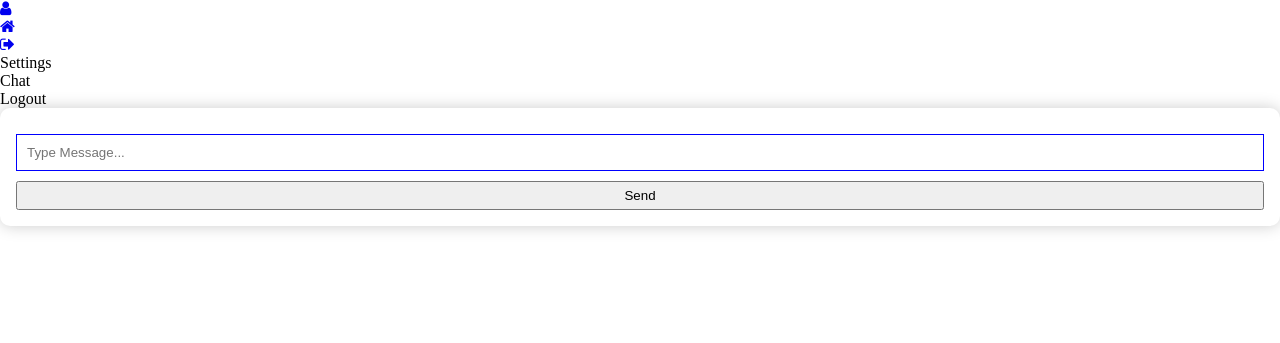
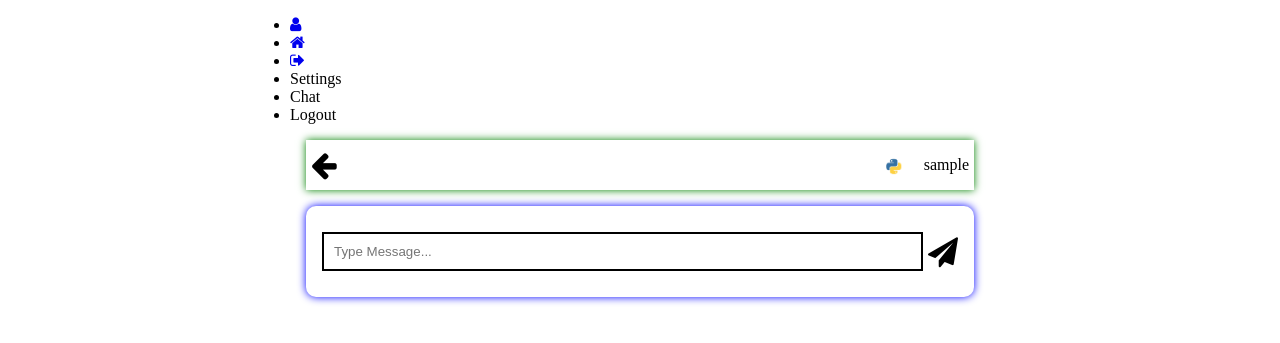
Before and after one commit to codewitgabi/DjangoChatApp, a Django app: a page that uses account/templates/account/chat.html in a window 1280 px wide. Shown: the top 343 px of the page. Run offline with Django 3.2, Linux system fonts and the light colour scheme; the visitor is signed in with stand-in values (Sample User, id 1); data comes from the database, SQL or seed files in the repository; data that the repository does not hold is empty.

Commit message:
Updated UI for chat

```diff
--- a/account/templates/account/chat.html
+++ b/account/templates/account/chat.html
@@ -2,10 +2,84 @@
 {% load static %}
 {% block title %} Chat {% endblock %}
 
-
 {% block content %}
 
+	<style>
+		#chat-form {
+			display: flex;
+			gap: 5px;
+		}
+		#chat-form input {
+			width: 100%;
+			padding: 10px;
+			border: 2px solid #000;
+		}
+		.fa-paper-plane {
+			font-size: 30px;
+		}
+		#chat-form button {
+			background: #fff;
+			border: none;
+		}
+		.account-wrapper {
+			margin: 1em;
+			box-shadow: 0 0 8px blue;
+		}
+		.header {
+			background: #fff;
+			box-shadow: 0 0 8px green;
+			padding: 5px;
+			margin: 1em;
+		}
+		.cols {
+			display: flex;
+			justify-content: space-between;
+			align-items: center;
+		}
+		.f-right {
+			display: flex;
+			gap: 10px;
+			align-items: center;
+		}
+		.f-right img {
+			width: 40px;
+			height: 40px;
+			border-radius: 20px;
+			object-fit: cover;
+		}
+		.f-right legend {
+			font-weight: 500;
+			font-family: "Poppins";
+		}
+		.fa-arrow-left {
+			font-size: 30px
+		}
+		.cols a {
+			color: #000;
+		}
+		@media only screen and (min-width: 800px) {
+			body {
+				width: 700px;
+				margin: 1em auto;
+			}
+		}
+	</style>
+
 	{% include "account/nav.html" %}
+
+	<div class="header">
+		<div class="cols">
+			<!-- first col -->
+			<a href="{% url 'home' request.user.id request.user.username %}">
+				<i class="fa fa-arrow-left"></i>
+			</a>
+			<!-- second col -->
+			<div class="f-right">
+				<img src="{{ friend.image.url }}" alt="">
+				<legend>{{ uname }}</legend>
+			</div>
+		</div>
+	</div>
 
 	<div class="account-wrapper reduce-padding">
 
@@ -15,7 +89,7 @@
 		<form method="post" id="chat-form">
 			{% csrf_token %}
 			<input type="text" name="message" required placeholder="Type Message...">
-		<button type="submit" id="msg-btn">Send</button>
+			<button><i class="fa fa-paper-plane"></i></button>
 		</form>
 	</div>
 
--- a/account/views.py
+++ b/account/views.py
@@ -83,7 +83,8 @@ def chat(request, id, username):
 	context = {
 		"chat_messages": chat_messages,
 		"id": id,
-		"uname": username
+		"uname": username,
+		"friend": receiver,
 	}
 
 	return render(request, "account/chat.html", context)
```
Lines whose indentation alone changed are shown as unchanged.
